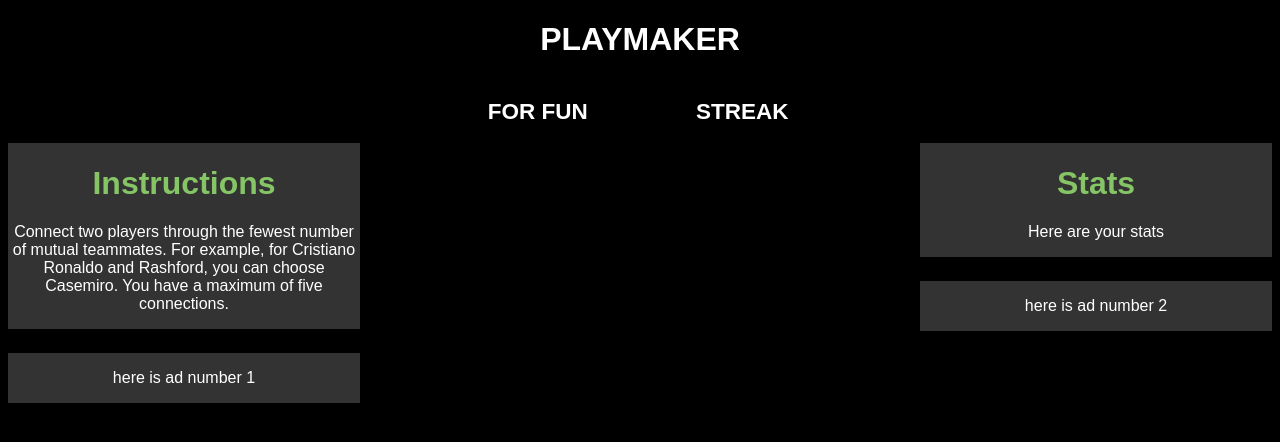
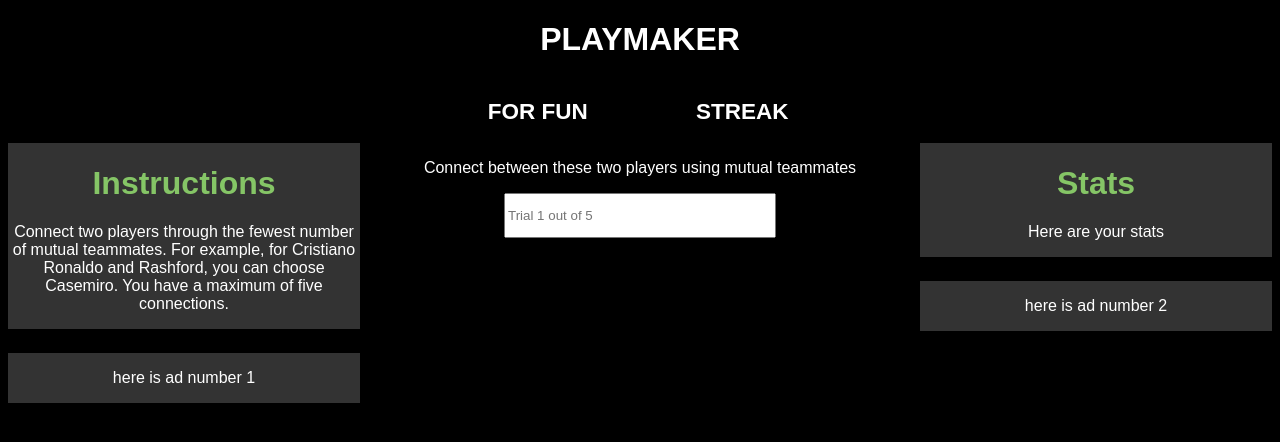
Before and after one commit to trevorkask/playmaker, a React (Vite) app in the folder front-end/: page / in a window 1280 px wide. Shown: the top 442 px of the page. Built offline with nearby package versions, Linux system fonts and the light colour scheme; a web font is replaced by a local one.

Commit message:
Added a search bar to the design

```diff
--- a/front-end/src/Game.css
+++ b/front-end/src/Game.css
@@ -0,0 +1,8 @@
+div{
+    text-align: center;
+}
+
+input{
+    height: 15%;
+    width: 50%;
+}
--- a/front-end/src/Game.jsx
+++ b/front-end/src/Game.jsx
@@ -3,7 +3,10 @@ import './Game.css';
 
 const Game = () => {
     return(
-        <div></div>
+        <div>
+            <p>Connect between these two players using mutual teammates</p>
+            <input type="text" placeholder="Trial 1 out of 5"></input>
+        </div>
     )
 }
 
```
